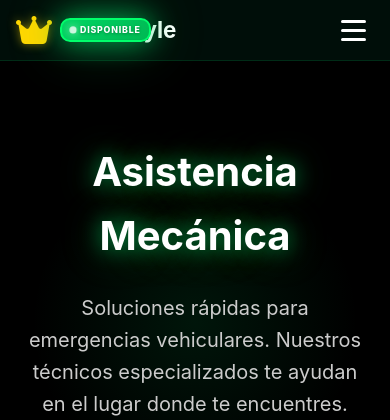
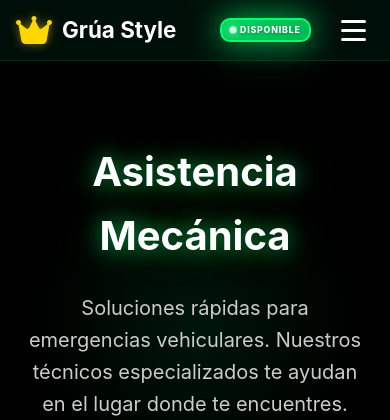
Before and after one commit to alexitico1989/grua-style, a Django app: page /asistencia-mecanica/ in a window 390 px wide. Shown: the top 420 px of the page. Run offline with Django 4.2, Linux system fonts and the light colour scheme; data that the repository does not hold is empty.

Commit message:
Fix availability button position on mobile - move to right side next to hamburger menu

```diff
--- a/templates/grua_app/base.html
+++ b/templates/grua_app/base.html
@@ -1001,7 +1001,7 @@
 @media (max-width: 768px) {
     .service-status-indicator {
         position: absolute;
-        left: 60px; /* Al lado del menú hamburguesa */
+        left: 220px; /* Al lado del menú hamburguesa */
         top: 50%;
         transform: translateY(-50%);
         padding: 3px 8px;
```
